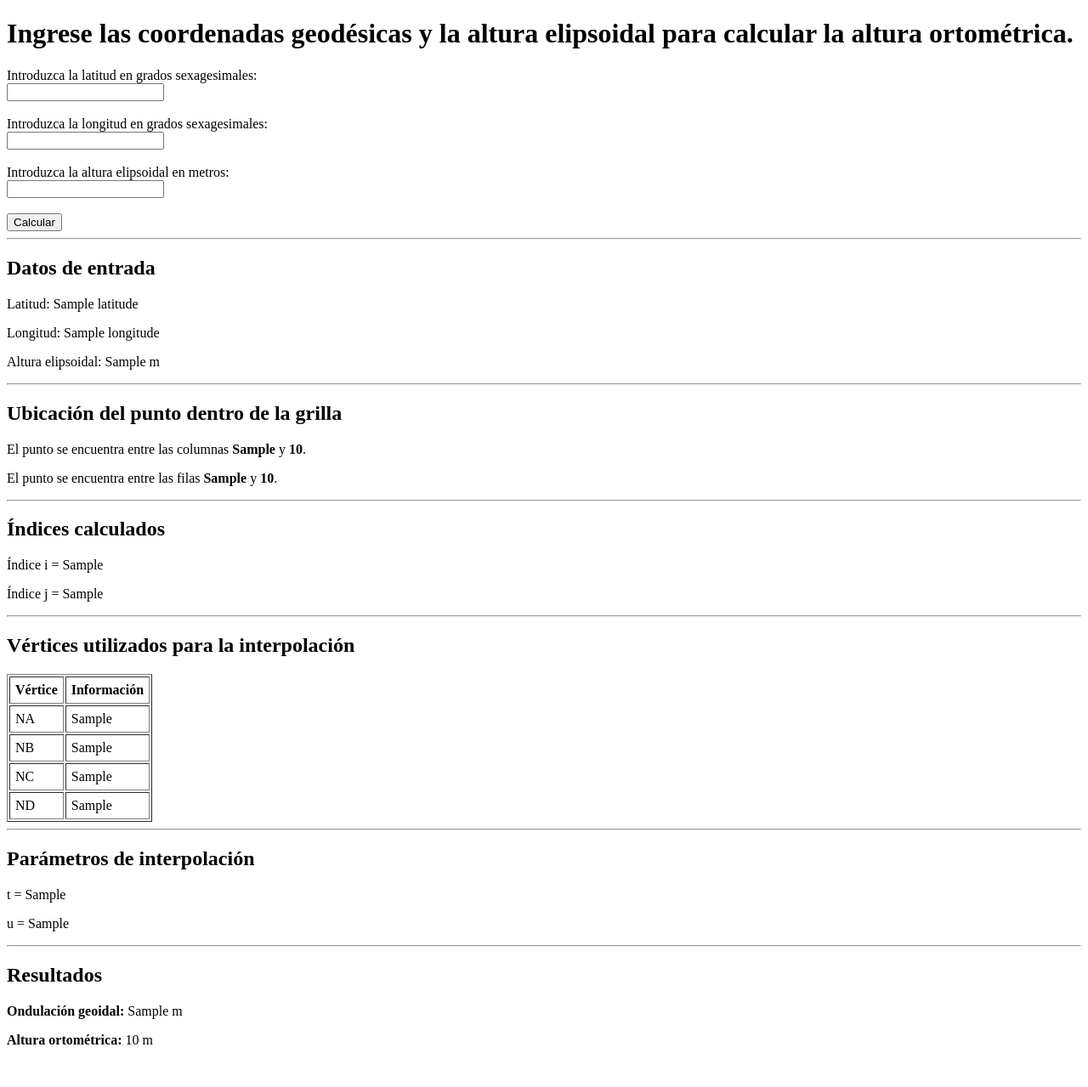
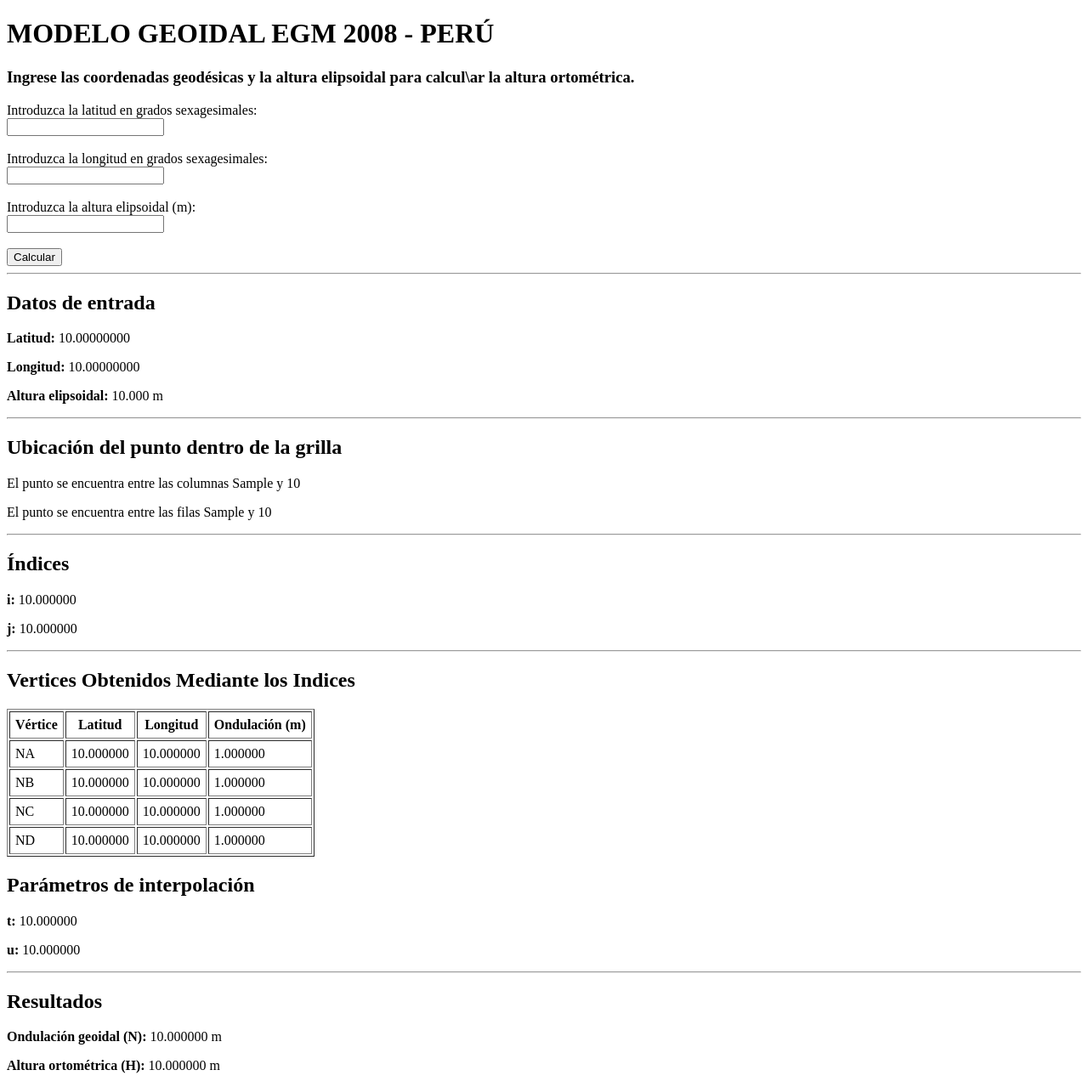
Before and after one commit to MarceBen/ModeloGeoidalEGM2008, a Flask app: template templates/index.html in a window 1280 px wide. Shown: the whole page at 85% size. Before the commit the page ends 1229 px from the top, so only its background shows below. Run offline with Flask 3, Linux system fonts and the light colour scheme; the template is opened without the code that fills it: most values are stand-ins (such as "Sample title", 1, 10 or a date in 2020); parts of the project's set-up code (start-up, migrations or seed data) failed here and were passed over.

Commit message:
Fix: use truncated indexs to retrieve interpolation vertices

```diff
--- a/app.py
+++ b/app.py
@@ -1,28 +1,31 @@
+from flask import Flask, render_template, request
+
 from egm2008 import EGModel2008
 from calculations import calculate_orthometric_height
-from flask import Flask, render_template, request
 
 app = Flask(__name__)
 
+# Cargar el modelo una sola vez al iniciar la aplicación
 model = EGModel2008()
 model.load_model()
 
-@app.route("/", methods =["GET", "POST"])
+
+@app.route("/", methods=["GET", "POST"])
 def index():
 
     if request.method == "POST":
+
         try:
+            latitude = float(request.form.get("Latitude"))
+            longitude = float(request.form.get("Longitude"))
+            height = float(request.form.get("Height"))
 
-            Latitude = float(request.form.get("Latitude"))
-            Longitude = float(request.form.get("Longitude"))
-            Height = float(request.form.get("Height"))
-            result = calculate_orthometric_height(model, Latitude, Longitude, Height)
+            result = calculate_orthometric_height(model,latitude,longitude, height)
 
-            return render_template("index.html", result = result)
+            return render_template("index.html",result=result)
 
         except ValueError as e:
-            return render_template("index.html", error = str(e))
-
+            return render_template("index.html",error=str(e))
 
     return render_template("index.html")
 
--- a/calculations.py
+++ b/calculations.py
@@ -17,7 +17,7 @@ def calculate_orthometric_height(model, latitude, longitude, h):
 
     i, j, i_trunc, j_trunc = model.calculate_indices(latitude, longitude)
 
-    NA, NB, NC, ND = model.get_vertices(i, j)
+    NA, NB, NC, ND = model.get_vertices(i_trunc, j_trunc)
 
     t, u = model.calculate_tu(latitude, longitude, NA, NB, ND)
 
--- a/templates/index.html
+++ b/templates/index.html
@@ -1,39 +1,40 @@
 <!DOCTYPE html>
-<html lang="en">
+<html lang="es">
 <head>
     <meta charset="UTF-8">
     <meta name="viewport" content="width=device-width, initial-scale=1.0">
-    <title>MODELO GEOIDAL EGM 2008-PERU</title>
+    <title>MODELO GEOIDAL EGM 2008 - PERÚ</title>
 </head>
+
 <body>
-    <h1>Ingrese las coordenadas geodésicas y la altura elipsoidal para calcular la altura ortométrica.</h1>
 
-    <div>
-        <form method = "POST">
-            <label for = "Latitude">Introduzca la latitud en grados sexagesimales:</label>
+<h1>MODELO GEOIDAL EGM 2008 - PERÚ</h1>
+
+<h3>Ingrese las coordenadas geodésicas y la altura elipsoidal para calcul\ar la altura ortométrica.</h3>
+
+<form method="POST">
+
+    <label for="Latitude">Introduzca la latitud en grados sexagesimales:</label>
     <br>
+    <input type="number" id="Latitude" name="Latitude" step="any" required>
 
-            <input type = "number" name = "Latitude" id = "Latitude" step = "any" required >
     <br><br>
-
-
 
     <label for="Longitude">Introduzca la longitud en grados sexagesimales:</label>
     <br>
+    <input type="number" id="Longitude" name="Longitude" step="any" required>
 
-            <input type = "number" name = "Longitude" id = "Longitude" step = "any" required >
     <br><br>
 
-            <label for="Height">Introduzca la altura elipsoidal en metros:</label>
+    <label for="Height">Introduzca la altura elipsoidal (m):</label>
     <br>
+    <input type="number" id="Height" name="Height" step="any" required>
 
-            <input type = "number" name = "Height" id = "Height" step = "any" required >
     <br><br>
 
-            <button type = "submit">Calcular</button>
+    <button type="submit">Calcular</button>
 
 </form>
-    </div>
 
 {% if result %}
 
@@ -41,90 +42,90 @@
 
 <h2>Datos de entrada</h2>
 
-<p>Latitud: {{ result["Latitude"] }}</p>
-<p>Longitud: {{ result["Longitude"] }}</p>
-<p>Altura elipsoidal: {{ result["Ellipsoidal Height"] }} m</p>
+<p><strong>Latitud:</strong> {{ "%.8f"|format(result["Latitude"]) }}</p>
+<p><strong>Longitud:</strong> {{ "%.8f"|format(result["Longitude"]) }}</p>
+<p><strong>Altura elipsoidal:</strong> {{ "%.3f"|format(result["Ellipsoidal Height"]) }} m</p>
 
 <hr>
 
 <h2>Ubicación del punto dentro de la grilla</h2>
 
-<p>
-El punto se encuentra entre las columnas
-<strong>{{ result["Truncated_index_i"] }}</strong> y
-<strong>{{ result["Truncated_index_i"] + 1 }}</strong>.
-</p>
+<p>El punto se encuentra entre las columnas {{ result["Truncated_index_i"] }} y {{ result["Truncated_index_i"] + 1 }}</p>
 
-<p>
-El punto se encuentra entre las filas
-<strong>{{ result["Truncated_index_j"] }}</strong> y
-<strong>{{ result["Truncated_index_j"] + 1 }}</strong>.
-</p>
+<p>El punto se encuentra entre las filas {{ result["Truncated_index_j"] }} y {{ result["Truncated_index_j"] + 1 }}</p>
 
 <hr>
 
-<h2>Índices calculados</h2>
+<h2>Índices</h2>
 
-<p>Índice i = {{ result["Index_i"] }}</p>
-<p>Índice j = {{ result["Index_j"] }}</p>
+<p><strong>i:</strong> {{ "%.6f"|format(result["Index_i"]) }}</p>
+
+<p><strong>j:</strong> {{ "%.6f"|format(result["Index_j"]) }}</p>
 
 <hr>
 
-<h2>Vértices utilizados para la interpolación</h2>
+<h2>Vertices Obtenidos Mediante los Indices</h2>
 
 <table border="1" cellpadding="6">
 
     <tr>
         <th>Vértice</th>
-        <th>Información</th>
+        <th>Latitud</th>
+        <th>Longitud</th>
+        <th>Ondulación (m)</th>
     </tr>
 
     <tr>
         <td>NA</td>
-        <td>{{ result["NA"] }}</td>
+        <td>{{ "%.6f"|format(result["NA"]["Latitud_deg"]) }}</td>
+        <td>{{ "%.6f"|format(result["NA"]["Longitud_deg"]) }}</td>
+        <td>{{ "%.6f"|format(result["NA"]["N_ondulacion_m"]) }}</td>
     </tr>
 
     <tr>
         <td>NB</td>
-        <td>{{ result["NB"] }}</td>
+        <td>{{ "%.6f"|format(result["NB"]["Latitud_deg"]) }}</td>
+        <td>{{ "%.6f"|format(result["NB"]["Longitud_deg"]) }}</td>
+        <td>{{ "%.6f"|format(result["NB"]["N_ondulacion_m"]) }}</td>
     </tr>
 
     <tr>
         <td>NC</td>
-        <td>{{ result["NC"] }}</td>
+        <td>{{ "%.6f"|format(result["NC"]["Latitud_deg"]) }}</td>
+        <td>{{ "%.6f"|format(result["NC"]["Longitud_deg"]) }}</td>
+        <td>{{ "%.6f"|format(result["NC"]["N_ondulacion_m"]) }}</td>
     </tr>
 
     <tr>
         <td>ND</td>
-        <td>{{ result["ND"] }}</td>
+        <td>{{ "%.6f"|format(result["ND"]["Latitud_deg"]) }}</td>
+        <td>{{ "%.6f"|format(result["ND"]["Longitud_deg"]) }}</td>
+        <td>{{ "%.6f"|format(result["ND"]["N_ondulacion_m"]) }}</td>
     </tr>
 
 </table>
 
-<hr>
-
 <h2>Parámetros de interpolación</h2>
 
-<p>t = {{ result["t"] }}</p>
-<p>u = {{ result["u"] }}</p>
+<p><strong>t:</strong> {{ "%.6f"|format(result["t"]) }}</p>
+
+<p><strong>u:</strong> {{ "%.6f"|format(result["u"]) }}</p>
 
 <hr>
 
 <h2>Resultados</h2>
 
 <p>
-<strong>Ondulación geoidal:</strong>
-{{ result["Geoid_undulation"] }} m
+<strong>Ondulación geoidal (N):</strong>
+{{ "%.6f"|format(result["Geoid_undulation"]) }} m
 </p>
 
 <p>
-<strong>Altura ortométrica:</strong>
-{{ result["Orthometric_height"] }} m
+<strong>Altura ortométrica (H):</strong>
+{{ "%.6f"|format(result["Orthometric_height"]) }} m
 </p>
 
 {% endif %}
 
-
-
 </body>
 </html>
```
Also changed, not shown: egm2008.py (+5 -6 lines). Lines whose indentation alone changed are shown as unchanged.
